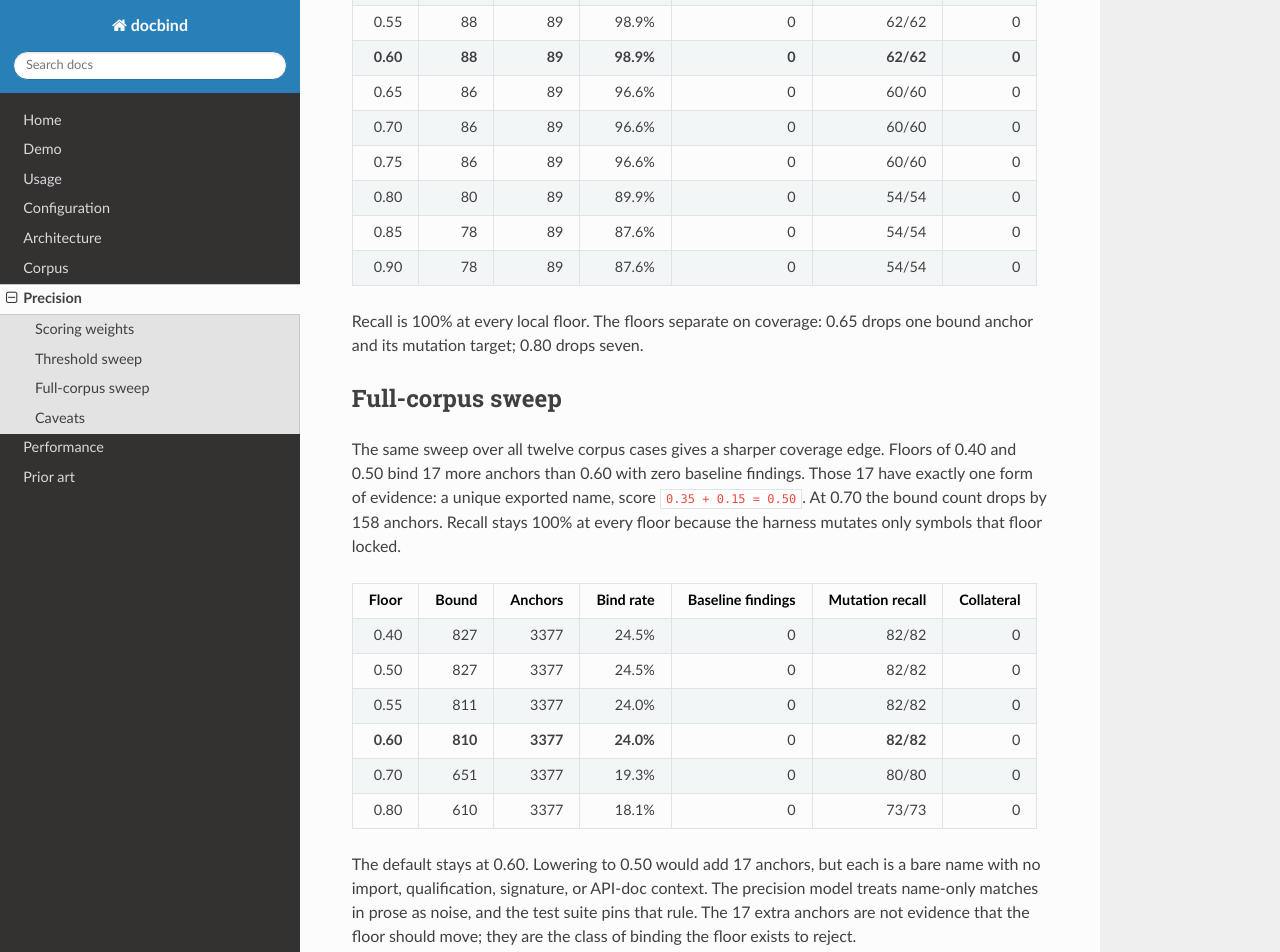
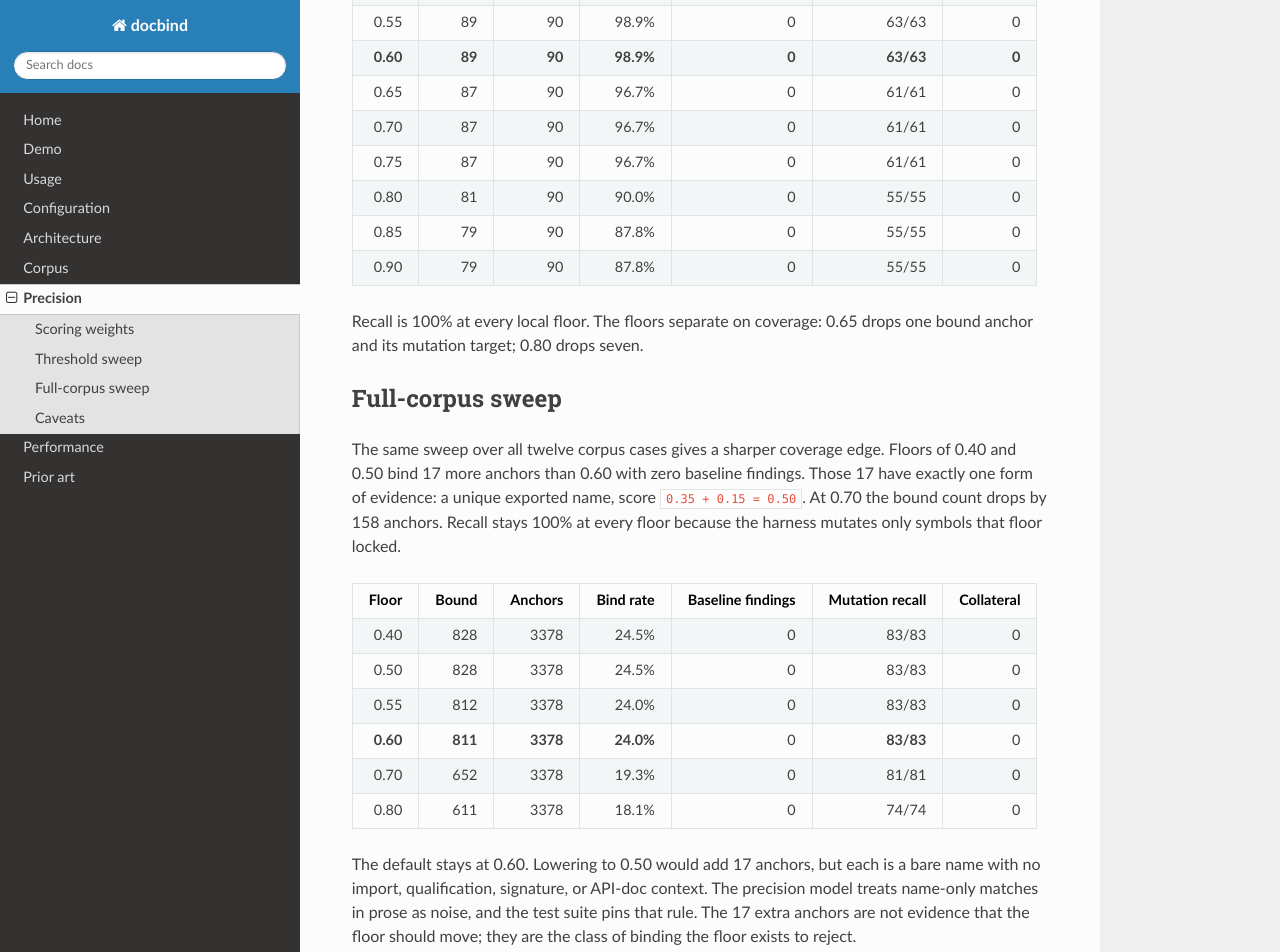
Before and after one commit to vindeckyy/docbind, an MkDocs documentation site: the page built from docs/precision.md, in a window 1280 px wide and 1400 px high, scrolled down 1459 px. Shown: the top 952 px of the window. Built offline with MkDocs 1.6.1, drawn with Linux system fonts in a browser that asks for light colours; nearby versions of some CDN libraries; some of the changed text lies outside the part shown.

```diff
--- a/docs/precision.md
+++ b/docs/precision.md
@@ -37,17 +37,17 @@ A binding also fails when the best score is within `0.05` of the second candidat
 
 | Floor | Bound | Anchors | Bind rate | Baseline findings | Mutation recall | Collateral |
 |---:|---:|---:|---:|---:|---:|---:|
-| 0.30 | 88 | 89 | 98.9% | 0 | 62/62 | 0 |
-| 0.40 | 88 | 89 | 98.9% | 0 | 62/62 | 0 |
-| 0.50 | 88 | 89 | 98.9% | 0 | 62/62 | 0 |
-| 0.55 | 88 | 89 | 98.9% | 0 | 62/62 | 0 |
-| **0.60** | **88** | **89** | **98.9%** | **0** | **62/62** | **0** |
-| 0.65 | 86 | 89 | 96.6% | 0 | 60/60 | 0 |
-| 0.70 | 86 | 89 | 96.6% | 0 | 60/60 | 0 |
-| 0.75 | 86 | 89 | 96.6% | 0 | 60/60 | 0 |
-| 0.80 | 80 | 89 | 89.9% | 0 | 54/54 | 0 |
-| 0.85 | 78 | 89 | 87.6% | 0 | 54/54 | 0 |
-| 0.90 | 78 | 89 | 87.6% | 0 | 54/54 | 0 |
+| 0.30 | 89 | 90 | 98.9% | 0 | 63/63 | 0 |
+| 0.40 | 89 | 90 | 98.9% | 0 | 63/63 | 0 |
+| 0.50 | 89 | 90 | 98.9% | 0 | 63/63 | 0 |
+| 0.55 | 89 | 90 | 98.9% | 0 | 63/63 | 0 |
+| **0.60** | **89** | **90** | **98.9%** | **0** | **63/63** | **0** |
+| 0.65 | 87 | 90 | 96.7% | 0 | 61/61 | 0 |
+| 0.70 | 87 | 90 | 96.7% | 0 | 61/61 | 0 |
+| 0.75 | 87 | 90 | 96.7% | 0 | 61/61 | 0 |
+| 0.80 | 81 | 90 | 90.0% | 0 | 55/55 | 0 |
+| 0.85 | 79 | 90 | 87.8% | 0 | 55/55 | 0 |
+| 0.90 | 79 | 90 | 87.8% | 0 | 55/55 | 0 |
 
 Recall is 100% at every local floor. The floors separate on coverage: 0.65 drops one bound anchor and its mutation target; 0.80 drops seven.
 
@@ -57,12 +57,12 @@ The same sweep over all twelve corpus cases gives a sharper coverage edge. Floor
 
 | Floor | Bound | Anchors | Bind rate | Baseline findings | Mutation recall | Collateral |
 |---:|---:|---:|---:|---:|---:|---:|
-| 0.40 | 827 | 3377 | 24.5% | 0 | 82/82 | 0 |
-| 0.50 | 827 | 3377 | 24.5% | 0 | 82/82 | 0 |
-| 0.55 | 811 | 3377 | 24.0% | 0 | 82/82 | 0 |
-| **0.60** | **810** | **3377** | **24.0%** | 0 | **82/82** | 0 |
-| 0.70 | 651 | 3377 | 19.3% | 0 | 80/80 | 0 |
-| 0.80 | 610 | 3377 | 18.1% | 0 | 73/73 | 0 |
+| 0.40 | 828 | 3378 | 24.5% | 0 | 83/83 | 0 |
+| 0.50 | 828 | 3378 | 24.5% | 0 | 83/83 | 0 |
+| 0.55 | 812 | 3378 | 24.0% | 0 | 83/83 | 0 |
+| **0.60** | **811** | **3378** | **24.0%** | 0 | **83/83** | 0 |
+| 0.70 | 652 | 3378 | 19.3% | 0 | 81/81 | 0 |
+| 0.80 | 611 | 3378 | 18.1% | 0 | 74/74 | 0 |
 
 The default stays at 0.60. Lowering to 0.50 would add 17 anchors, but each is a bare name with no import, qualification, signature, or API-doc context. The precision model treats name-only matches in prose as noise, and the test suite pins that rule. The 17 extra anchors are not evidence that the floor should move; they are the class of binding the floor exists to reject.
 
@@ -74,6 +74,6 @@ Raw rows are in `corpus/precision.json` for the local sweep and `corpus/precisio
 
 ## Caveats
 
-- The local sweep covers 89 anchors across eight fixtures. The full sweep covers all 3360 anchors but only five floors.
+- The local sweep covers 90 anchors across eight fixtures. The full sweep covers all 3360 anchors but only five floors.
 - Recall here means detecting a seeded rename of a symbol that floor locked. It says nothing about symbols the floor did not bind.
 - The full sweep samples five floors. A finer scan between 0.50 and 0.70 could locate a tighter edge.
--- a/package.json
+++ b/package.json
@@ -1,6 +1,6 @@
 {
   "name": "@vindeckyy/docbind",
-  "version": "0.1.53",
+  "version": "0.1.54",
   "description": "Static analysis for stale symbol references in markdown and reStructuredText. Supports TypeScript, JavaScript, Python, Rust, and Go.",
   "type": "module",
   "bin": {
```
Also changed, not shown: CHANGELOG.md (+14 -0 lines), README.md (+3 -3 lines), docs/configuration.md (+1 -1 lines), docs/corpus.md (+3 -3 lines), 11 other files.
